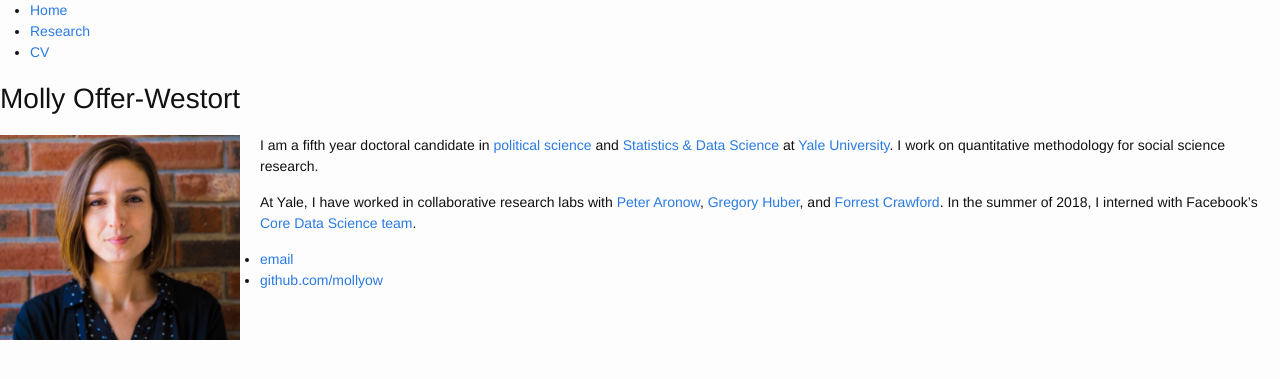
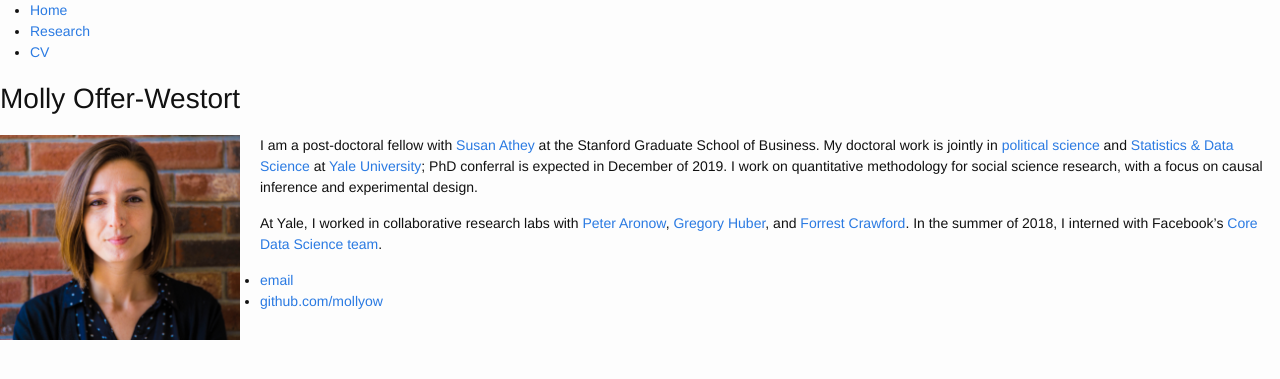
Before and after one commit to mollyow/mollyow.github.io, a Jekyll site: the page built from index.markdown, in a window 1280 px wide. Shown: the top 379 px of the page. Built offline with Jekyll 4.4.1, drawn with Linux system fonts in a browser that asks for light colours.

Commit message:
bio-update
Updates bio for fall 2019

```diff
--- a/index.markdown
+++ b/index.markdown
@@ -5,7 +5,7 @@ date:   2019-02-12
 ---
 <img style="float: left; width: 240px; margin: 0 20px 10px 0" src="/assets/molly_brick.jpg" alt="pic" />
 
-I am a fifth year doctoral candidate in [political science](http://politicalscience.yale.edu/){:target="_blank"} and [Statistics & Data Science](http://statistics.yale.edu/){:target="_blank"} at [Yale University](http://www.yale.edu/){:target="_blank"}.
-I work on quantitative methodology for social science research.
+I am a post-doctoral fellow with [Susan Athey](https://athey.people.stanford.edu/) at the Stanford Graduate School of Business. My doctoral work is jointly in [political science](http://politicalscience.yale.edu/){:target="_blank"} and [Statistics & Data Science](http://statistics.yale.edu/){:target="_blank"} at [Yale University](http://www.yale.edu/){:target="_blank"}; PhD conferral is expected in December of 2019.
+I work on quantitative methodology for social science research, with a focus on causal inference and experimental design.
 
-At Yale, I have worked in collaborative research labs with [Peter Aronow](http://aronow.research.yale.edu/), [Gregory Huber](http://huber.research.yale.edu/gspd.html), and [Forrest Crawford](http://www.crawfordlab.io/people/). In the summer of 2018, I interned with Facebook's [Core Data Science team](https://research.fb.com/category/data-science/).
+At Yale, I worked in collaborative research labs with [Peter Aronow](http://aronow.research.yale.edu/), [Gregory Huber](http://huber.research.yale.edu/gspd.html), and [Forrest Crawford](http://www.crawfordlab.io/people/). In the summer of 2018, I interned with Facebook's [Core Data Science team](https://research.fb.com/category/data-science/).
```
